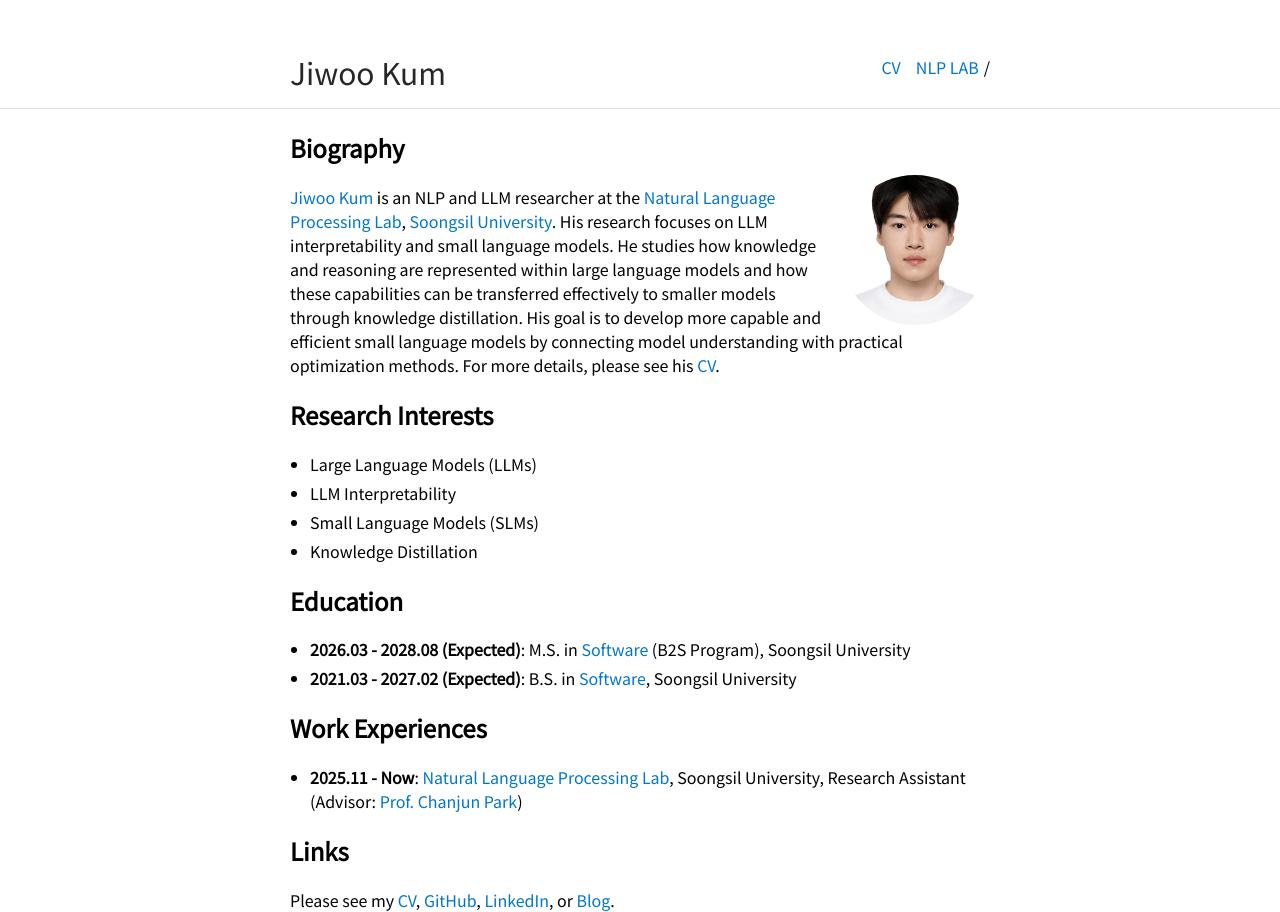
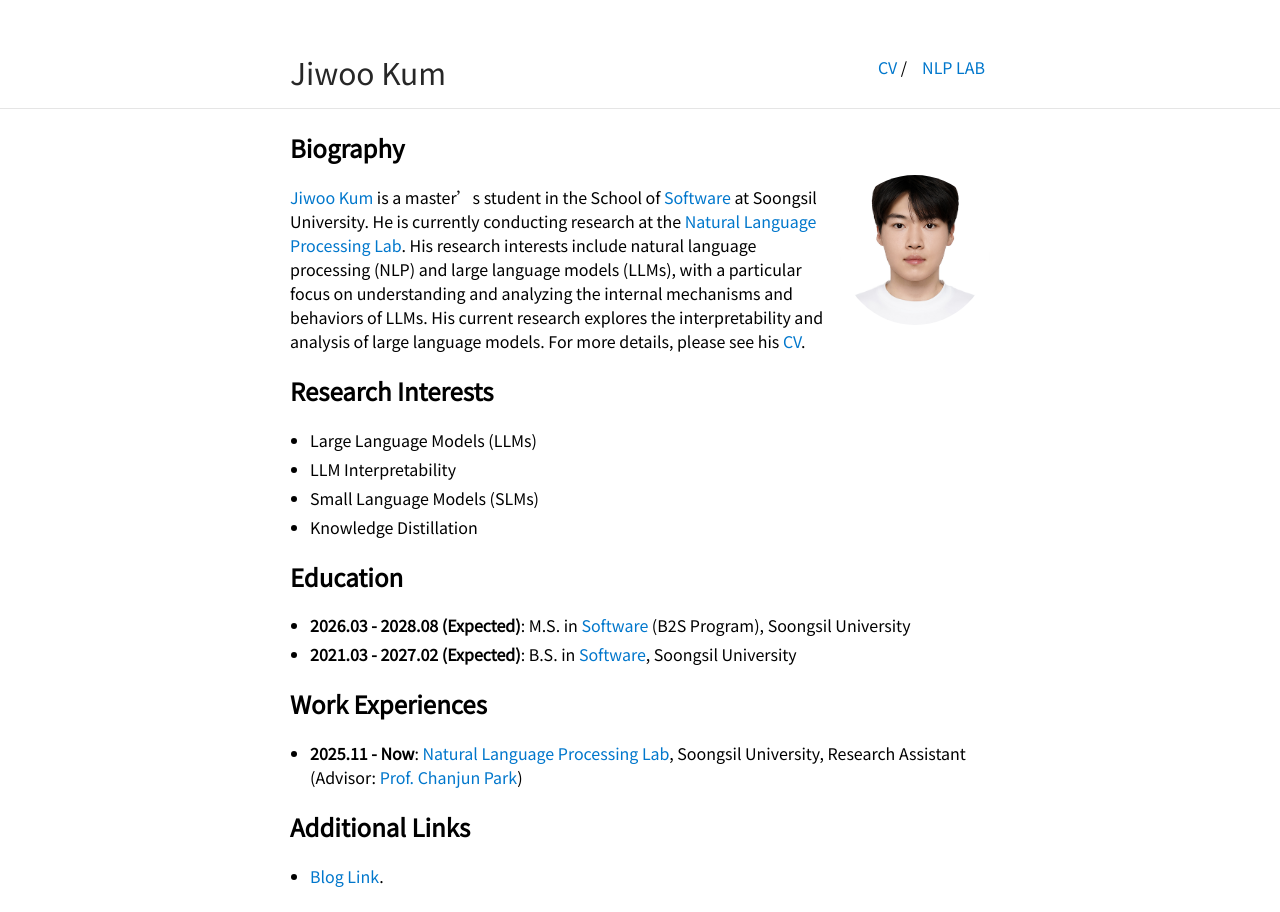
Before and after one commit to goldi1204/goldi1204.github.io, a Jekyll site: the page built from index.md, in a window 1280 px wide. Built offline with Jekyll 4.4.1, drawn with Linux system fonts in a browser that asks for light colours; our own code applies the rules of GitHub Pages for plain Markdown files.

Commit message:
Update biography and navigation separator

```diff
--- a/_layouts/default.html
+++ b/_layouts/default.html
@@ -20,8 +20,9 @@
             <a id="author-name" class="alignable pull-left" href="{{ site.baseurl }}/">{{ site.title }}</a>
             <ul id="navlist" class="alignable pull-right navbar-ul">
                 {% for item in site.nav %}
-                    <li class="alignable pull-left nav-list"><a href="{{ item.link }}">{{ item.name }}</a></li>
-                    {% unless forloop.last %}/{% endunless %}
+                    <li class="alignable pull-left nav-list">
+                        <a href="{{ item.link }}">{{ item.name }}</a>{% unless forloop.last %} /{% endunless %}
+                    </li>
                 {% endfor %}
             </ul>
         </div>
--- a/index.md
+++ b/index.md
@@ -5,7 +5,8 @@ layout: default
 ## Biography
 
 <img class="profile-picture" src="images/face.png" alt="Jiwoo Kum">
-<a href="https://www.linkedin.com/in/jiwookum">Jiwoo Kum</a> is an NLP and LLM researcher at the <a href="https://sites.google.com/view/ssu-nlp/home">Natural Language Processing Lab</a>, <a href="https://ssu.ac.kr/">Soongsil University</a>. His research focuses on LLM interpretability and small language models. He studies how knowledge and reasoning are represented within large language models and how these capabilities can be transferred effectively to smaller models through knowledge distillation. His goal is to develop more capable and efficient small language models by connecting model understanding with practical optimization methods. For more details, please see his <a href="./Jiwoo_Kum_CV.pdf">CV</a>.
+<a href="https://www.linkedin.com/in/jiwookum">Jiwoo Kum</a> is a master's student in the School of <a href="https://sw.ssu.ac.kr/">Software</a> at Soongsil University. He is currently conducting research at the <a href="https://sites.google.com/view/ssu-nlp/home">Natural Language Processing Lab</a>. His research interests include natural language processing (NLP) and large language models (LLMs), with a particular focus on understanding and analyzing the internal mechanisms and behaviors of LLMs. His current research explores the interpretability and analysis of large language models. For more details, please see his <a href="./Jiwoo_Kum_CV.pdf">CV</a>.
+
 
 ## Research Interests
 
@@ -23,6 +24,6 @@ layout: default
 
 * **2025.11 - Now**: <a href="https://sites.google.com/view/ssu-nlp/home">Natural Language Processing Lab</a>, Soongsil University, Research Assistant (Advisor: <a href="https://parkchanjun.github.io/">Prof. Chanjun Park</a>) <br>
 
-## Links
+## Additional Links
 
-Please see my <a href="./Jiwoo_Kum_CV.pdf">CV</a>, <a href="https://github.com/goldi1204">GitHub</a>, <a href="https://www.linkedin.com/in/jiwookum">LinkedIn</a>, or <a href="https://creator40937.tistory.com/">Blog</a>.
+* <a href="https://creator40937.tistory.com/">Blog Link</a>.
```
